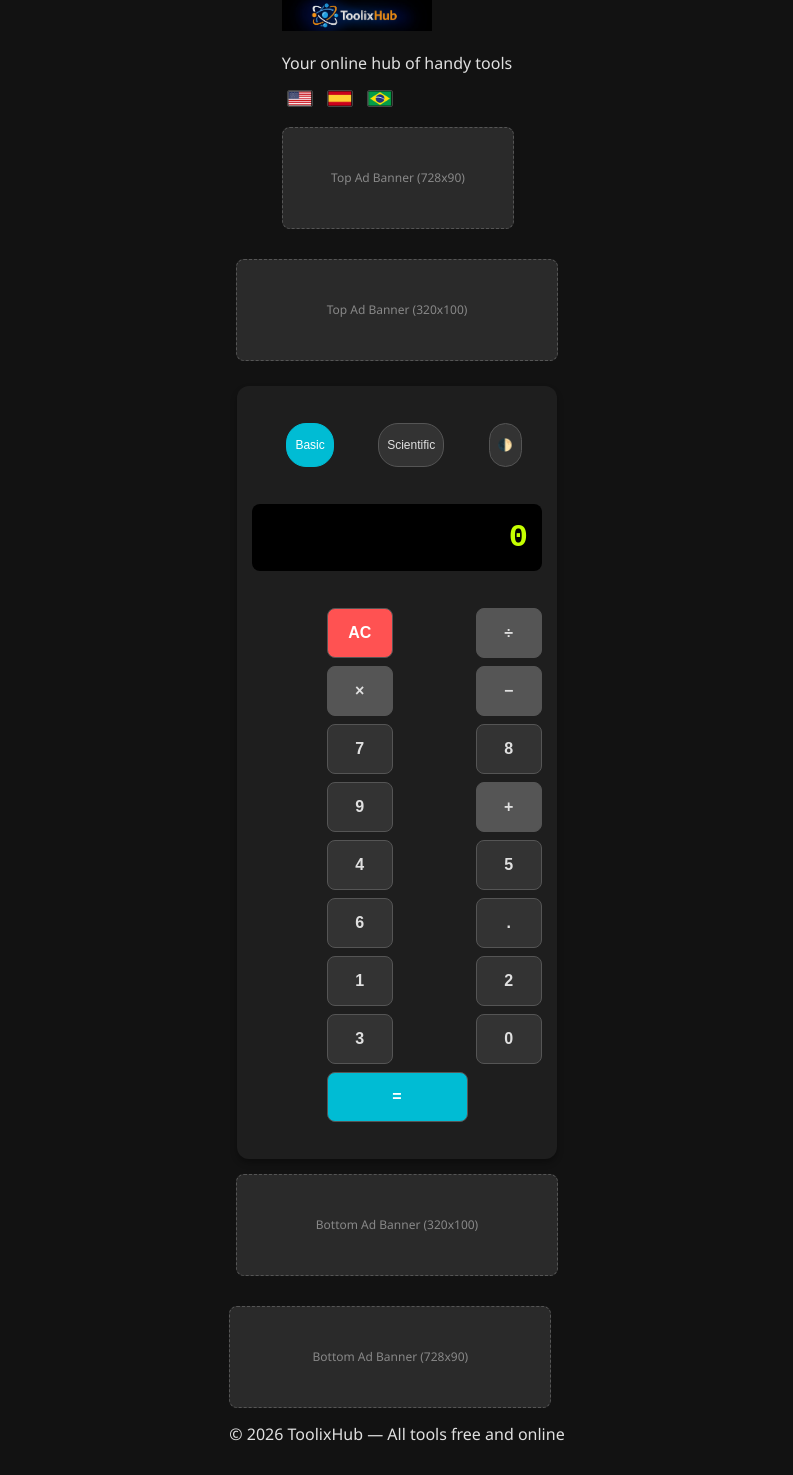
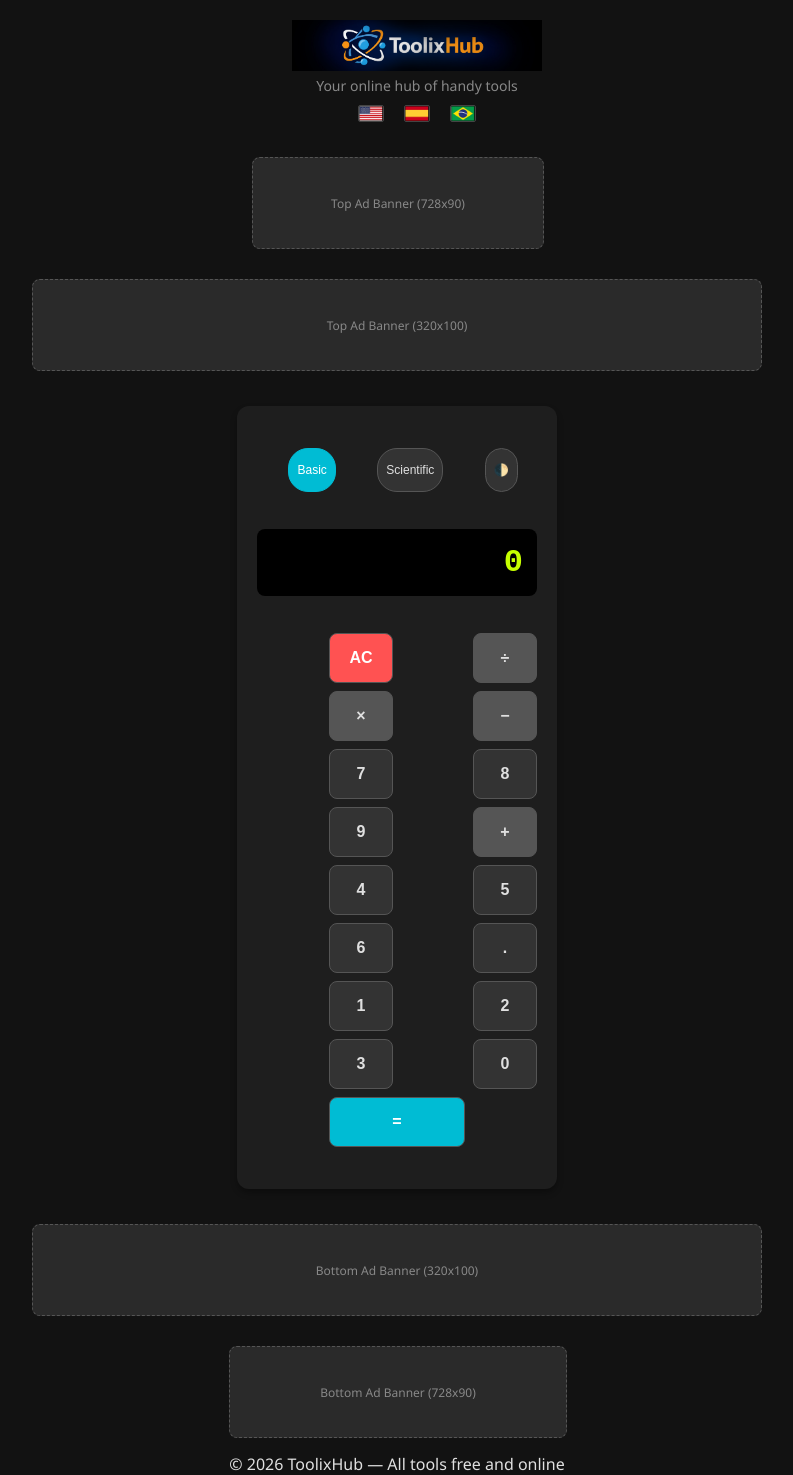
Before and after one commit to toolixhub-app/toolixhub, a Jekyll site: the page calculator.html, which Jekyll copies as it is, in a window 1280 px wide. Shown: the whole page, without its empty margins (243-1036 px from the left). Built offline with Jekyll 4.4.1, drawn with Linux system fonts in a browser that asks for light colours; before the commit the page ends 1445 px from its top, so only the background shows below that.

Commit message:
Update style.css

```diff
--- a/css/style.css
+++ b/css/style.css
@@ -44,10 +44,41 @@ body {
   min-height: 100vh;
 }
 
-/* --- LOGO NO HEADER --- */
-#header-placeholder img {
-  max-width: 150px; /* Ajuste o tamanho máximo do logo aqui */
+/* --- LOGO NO HEADER (Ajuste para tamanho uniforme) --- */
+#header-placeholder img, header img {
+  max-width: 250px; /* Tamanho do logo na home e subpáginas */
   height: auto;
+  display: block;
+  margin: 0 auto;
+}
+
+header {
+  text-align: center;
+  padding: 20px;
+  width: 100%;
+}
+
+header p {
+  color: var(--secondary-text);
+  font-size: 14px;
+  margin: 5px 0;
+}
+
+/* --- ADICIONADO: Seletor de Idiomas (Corrigindo layout) --- */
+.lang-selector {
+  margin-top: 10px;
+  display: flex;
+  justify-content: center;
+  gap: 10px;
+}
+.lang-selector a {
+  text-decoration: none;
+}
+.lang-selector img {
+  width: 24px;
+  height: 16px;
+  border-radius: 2px;
+  border: 1px solid #444;
 }
 
 /* Espaço para Anúncios */
@@ -55,28 +86,30 @@ body {
   background-color: var(--ad-bg);
   color: var(--secondary-text);
   width: 100%;
-  max-width: 320px;
-  height: 100px;
+  max-width: 728px; /* AdSense padrão */
+  height: 90px;
   display: flex;
   align-items: center;
   justify-content: center;
-  margin: 15px 0;
+  margin: 15px auto;
   border-radius: 8px;
   font-size: 12px;
   border: 1px dashed var(--border-color);
 }
 
+/* Container Principal da Calculadora */
 .main-container {
   background: var(--container-bg);
-  padding: 15px;
-  margin-top: 10px;
+  padding: 20px;
+  margin: 20px auto;
   border-radius: 12px;
   box-shadow: 0 4px 6px rgba(0,0,0,0.3);
-  width: 100%;
+  width: 90%;
   max-width: 320px;
   box-sizing: border-box;
 }
 
+/* Botões de Alternância (Basic/Sci) */
 .toggle-row {
   display: flex;
   gap: 10px;
@@ -92,6 +125,7 @@ body {
   padding: 8px;
   cursor: pointer;
   font-size: 12px;
+  transition: background 0.2s;
 }
 
 .btn-toggle.active {
@@ -100,6 +134,7 @@ body {
   border-color: var(--accent-color);
 }
 
+/* Display da Calculadora */
 #calc-display {
   background: #000;
   color: var(--highlight-color);
@@ -114,6 +149,7 @@ body {
   letter-spacing: -1px;
 }
 
+/* --- GRADE DE BOTÕES (Corrigida) --- */
 .calc-buttons {
   display: grid;
   gap: 8px;
@@ -142,6 +178,7 @@ body {
 
 .btn-calc:hover { background-color: var(--btn-hover); }
 
+/* Botões Especiais */
 .btn-calc.op { background-color: var(--special-btn-bg); }
 .btn-calc.sci { background-color: var(--sci-btn-bg); font-size: 13px; }
 .btn-calc.ac { background-color: var(--ac-btn-bg); color: #fff; }
```
